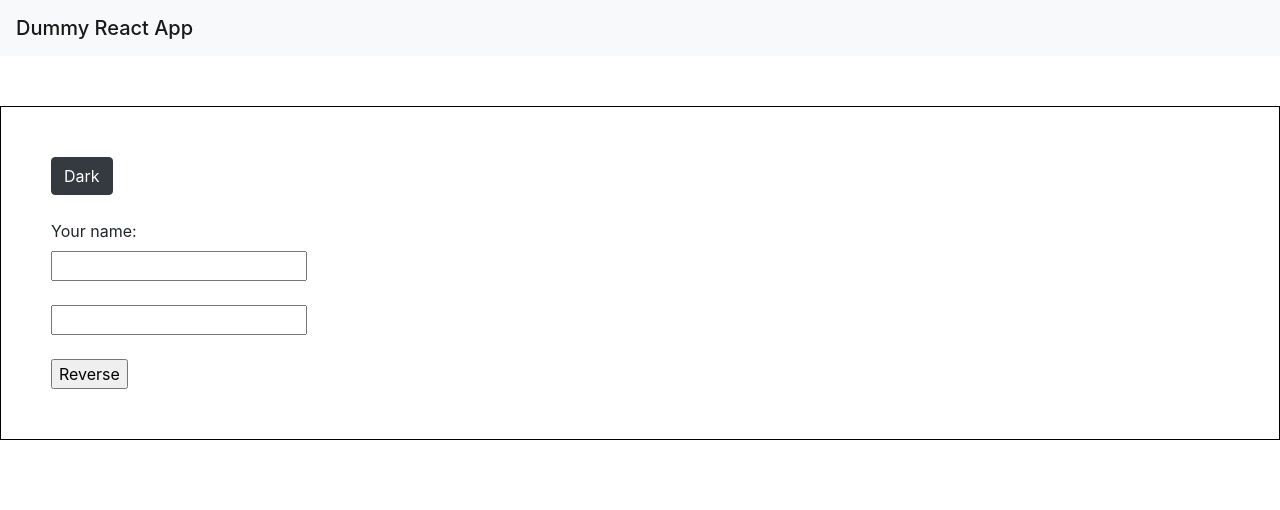
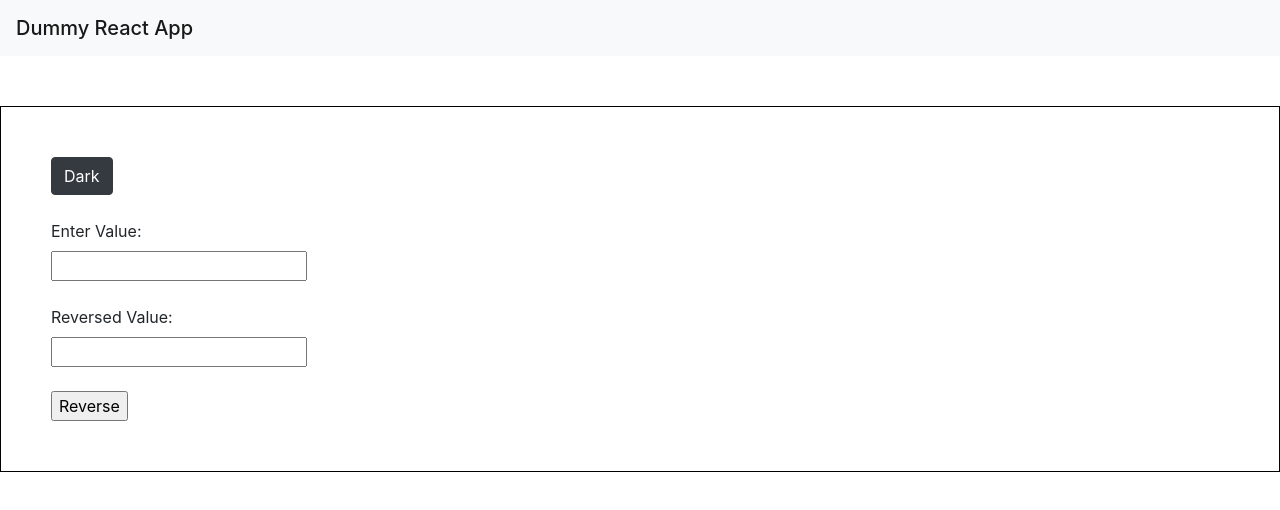
Before and after one commit to ShashikanthChill/dummy-react-app, a React (Create React App) app: page / in a window 1280 px wide. Shown: the top 510 px of the page. Built offline with nearby package versions, Linux system fonts and the light colour scheme.

Commit message:
form labels renamed to match context.

```diff
--- a/src/App.js
+++ b/src/App.js
@@ -45,7 +45,7 @@ class App extends React.Component {
         if (rev_str === ipt_str) {
             alert("reverse is same as input value")
         }
-        e.preventDefault();
+        e.preventDefault(); //prevent page reload after form submit
     }
 
     render() {
@@ -56,10 +56,12 @@ class App extends React.Component {
                     <Button onClickFunc={this.changeButtonText} str={this.state.btn_rndr_txt} class={this.state.btn_rndr_style} />
                     <br />
                     <form action="#" id="name-form" onSubmit={this.reverseInput}>
-                        <label htmlFor="name">Your name:</label>
+                        <label htmlFor="straight">Enter Value:</label>
                         <br />
                         <input type="text" name="straight" />
                         <br />
+                        <br />
+                        <label htmlFor="reverse">Reversed Value:</label>
                         <br />
                         <input type="text" name="reverse" readOnly={true} />
                         <br />
```
